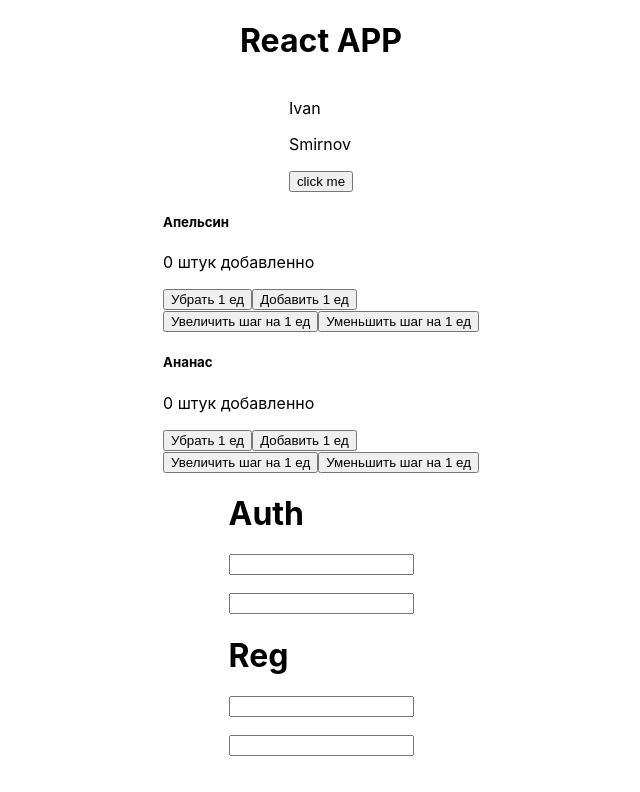
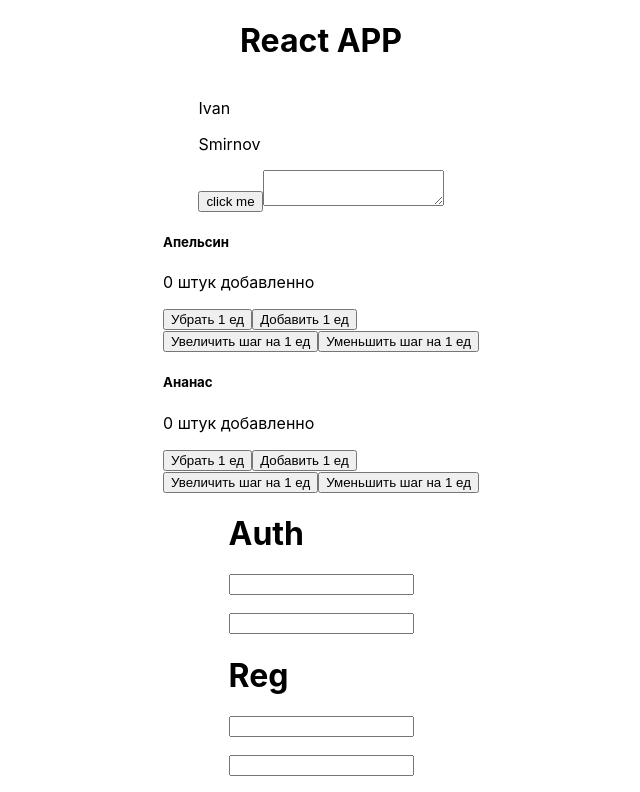
Before and after one commit to lebmed9/react_course_2022, a React (Create React App) app: page / in a window 1280 px wide. Shown: the top 792 px of the page, without its empty margins (319-959 px from the left). Built offline with nearby package versions, Linux system fonts and the light colour scheme.

Commit message:
26.04.2022

```diff
--- a/src/NameComponent.tsx
+++ b/src/NameComponent.tsx
@@ -21,6 +21,7 @@ const NameComponent = (props: NameComponentPropsType) => {
       <p>{firstName}</p>
       <p>{lastName}</p>
       <button type="button">click me</button>
+      <textarea />
     </div>
   );
 };
```
